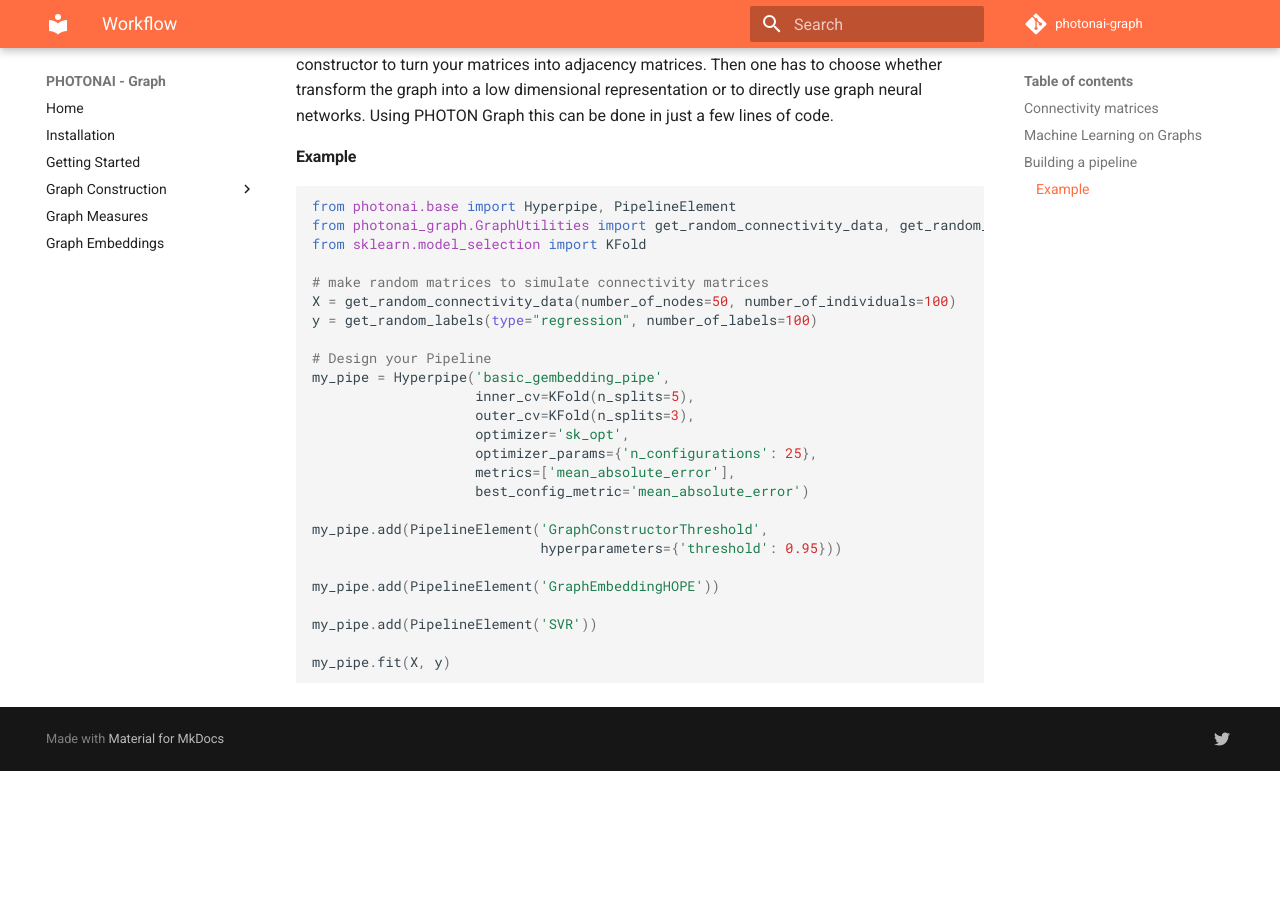
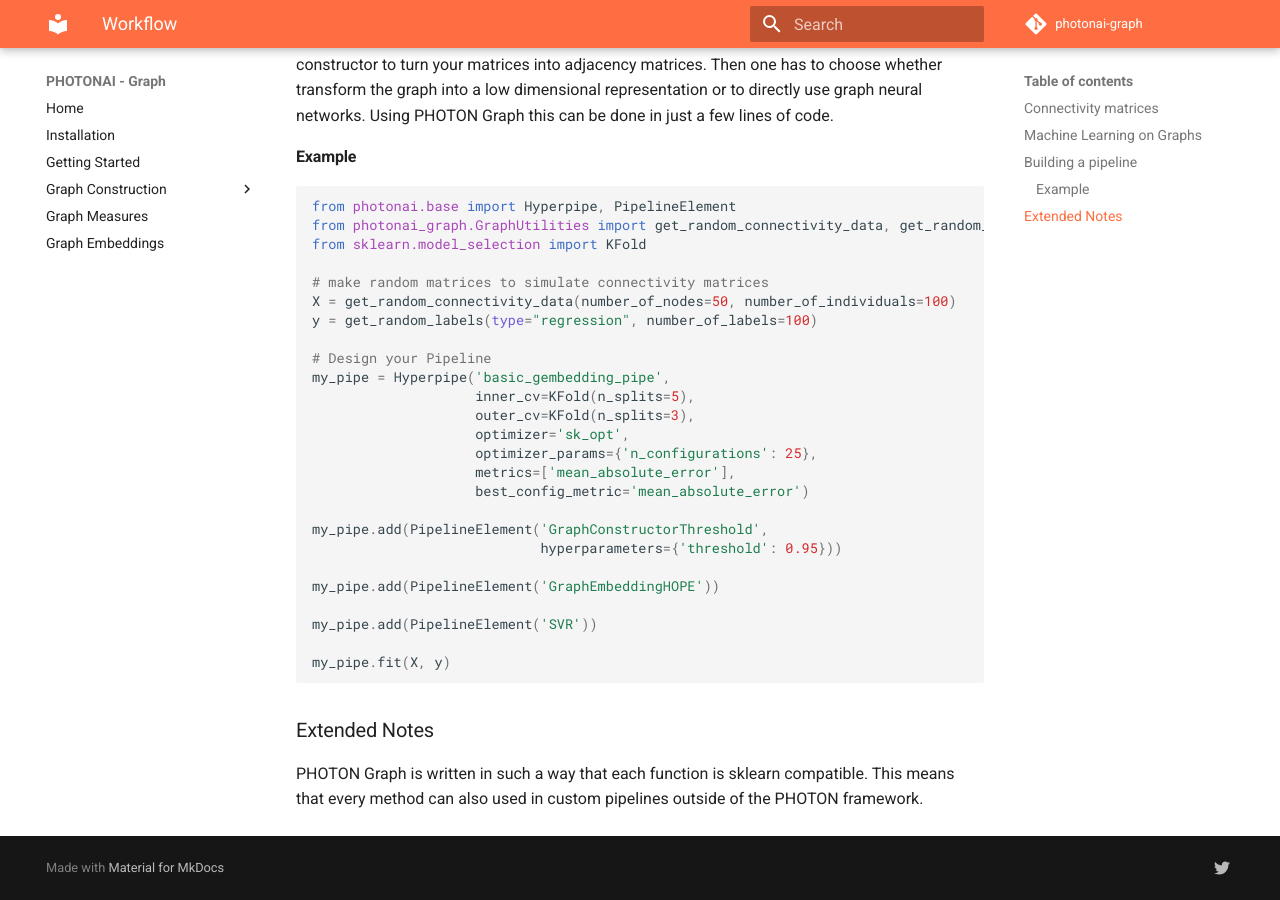
Before and after one commit to wwu-mmll/photonai_graph, an MkDocs documentation site: the page built from documentation/docs/workflow.md, in a window 1280 px wide and 900 px high, scrolled down 1085 px. Built offline with MkDocs 1.6.1 and Material for MkDocs 9.7.7, drawn with Linux system fonts in a browser that asks for light colours; comment, search, counter and statistics services are not loaded; before the commit the page ends 1856 px from its top, so only the background shows below that.

Commit message:
Update workflow.md

````diff
--- a/documentation/docs/workflow.md
+++ b/documentation/docs/workflow.md
@@ -47,3 +47,7 @@ my_pipe.add(PipelineElement('SVR'))
 
 my_pipe.fit(X, y)
 ```
+
+### Extended Notes
+
+PHOTON Graph is written in such a way that each function is sklearn compatible. This means that every method can also used in custom pipelines outside of the PHOTON framework.
````
